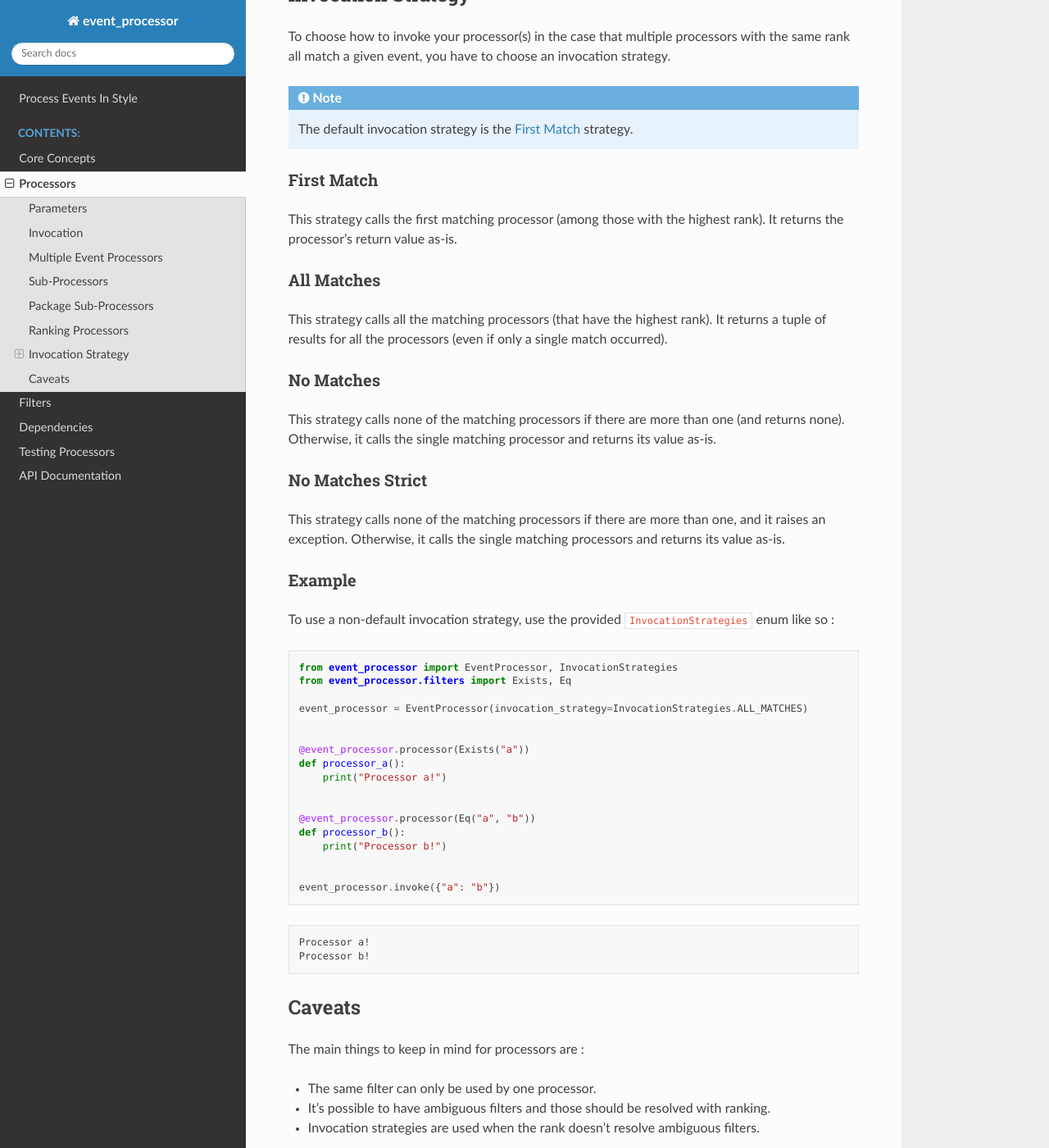
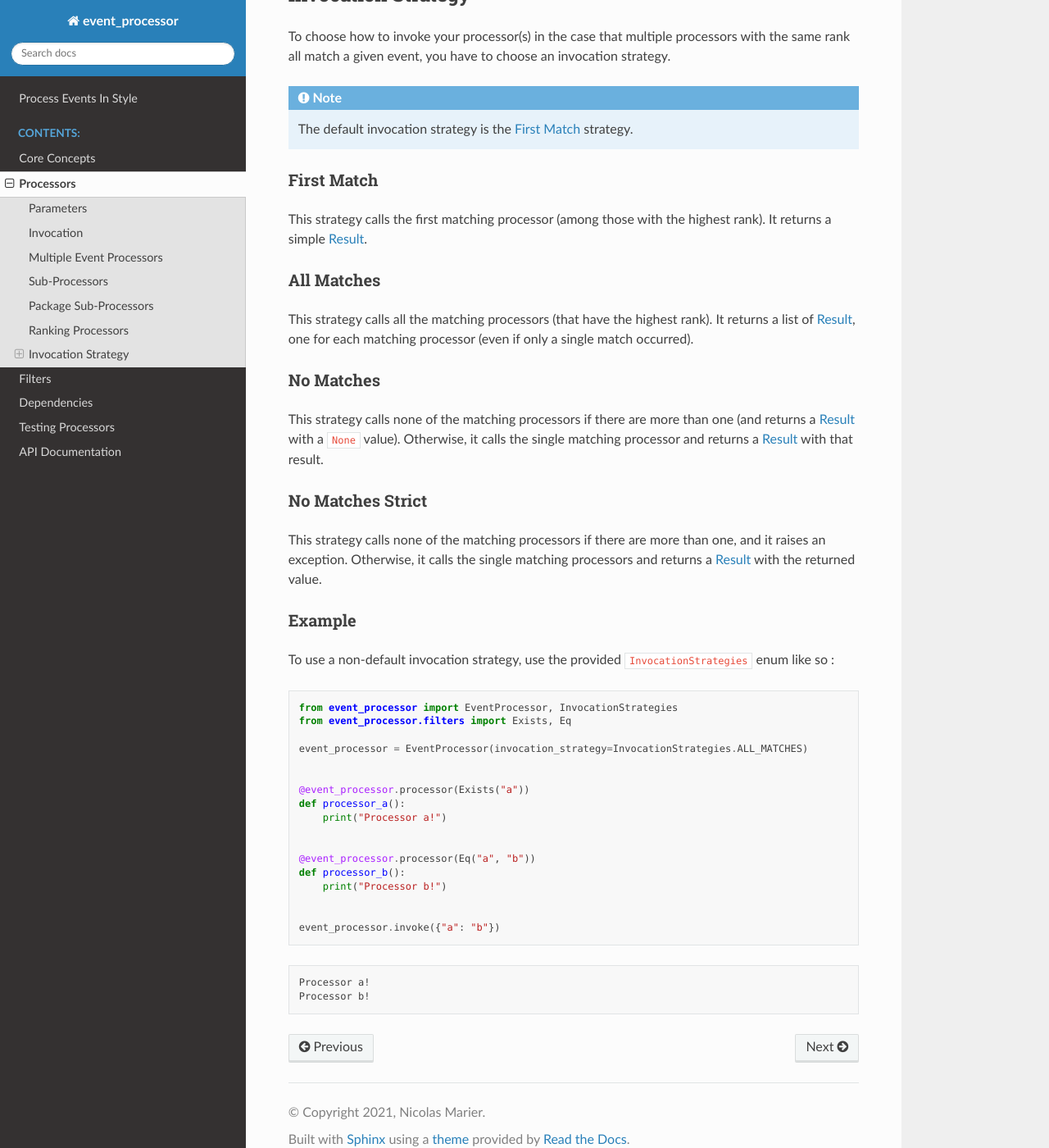
Before and after one commit to marier-nico/event-processor, a Sphinx documentation site: the page built from docs/content/processors.rst, in a window 1280 px wide and 1400 px high, scrolled down 4055 px. Shown: the whole window at 82% size. Built offline with Sphinx 7.4.7 and the Read the Docs theme 2.0.0, drawn with Linux system fonts in a browser that asks for light colours; the version number could not be read and is left out.

```diff
--- a/docs/content/changelog.rst
+++ b/docs/content/changelog.rst
@@ -1,4 +1,6 @@
-- v3.0.0: BREAKING CHANGE: The value returned by invoking a processor is now a Result.
+- v3.0.0:
+    - BREAKING CHANGE: The value returned by invoking a processor is now a Result.
+    - It's not possible to use identical or equivalent filters for different processors.
 - v2.6.0: Support getting a list of invoked processors after an invocation
 - v2.5.0: Support adding multiple subprocessors at once and also adding all processors from all modules in a package
 - v2.4.1: Fix scalar dependency resolution without pydantic (only raise on actual missing values and not none values)
--- a/docs/content/filters.rst
+++ b/docs/content/filters.rst
@@ -13,6 +13,9 @@
 
     Have a look at :ref:`Ranking Processors` to learn how to resolve these ambiguities. Also, note that these issues may
     not apply to your context. You only have to worry about this if you have ambiguous filters.
+
+    Also, you may actually want to run multiple processors for the same event. If this is the case, then you should look
+    at :ref:`Invocation Strategies<Invocation Strategy>` instead of ranking.
 
 Accept
 ------
--- a/docs/content/processors.rst
+++ b/docs/content/processors.rst
@@ -218,26 +218,27 @@
 First Match
 ___________
 
-This strategy calls the first matching processor (among those with the highest rank). It returns the processor's return
-value as-is.
+This strategy calls the first matching processor (among those with the highest rank). It returns a simple
+:ref:`Result<Results>`.
 
 All Matches
 ___________
 
-This strategy calls all the matching processors (that have the highest rank). It returns a tuple of results for all the
-processors (even if only a single match occurred).
+This strategy calls all the matching processors (that have the highest rank). It returns a list of
+:ref:`Result<Results>`, one for each matching processor (even if only a single match occurred).
 
 No Matches
 __________
 
-This strategy calls none of the matching processors if there are more than one (and returns none). Otherwise, it calls
-the single matching processor and returns its value as-is.
+This strategy calls none of the matching processors if there are more than one (and returns a :ref:`Result<Results>`
+with a ``None`` value). Otherwise, it calls the single matching processor and returns a :ref:`Result<Results>` with that
+result.
 
 No Matches Strict
 _________________
 
 This strategy calls none of the matching processors if there are more than one, and it raises an exception. Otherwise,
-it calls the single matching processors and returns its value as-is.
+it calls the single matching processors and returns a :ref:`Result<Results>` with the returned value.
 
 Example
 _______
@@ -268,12 +269,3 @@
 
     Processor a!
     Processor b!
-
-Caveats
--------
-
-The main things to keep in mind for processors are :
-
-* The same filter can only be used by one processor.
-* It's possible to have ambiguous filters and those should be resolved with ranking.
-* Invocation strategies are used when the rank doesn't resolve ambiguous filters.
```
Also changed, not shown: 2 other files.
